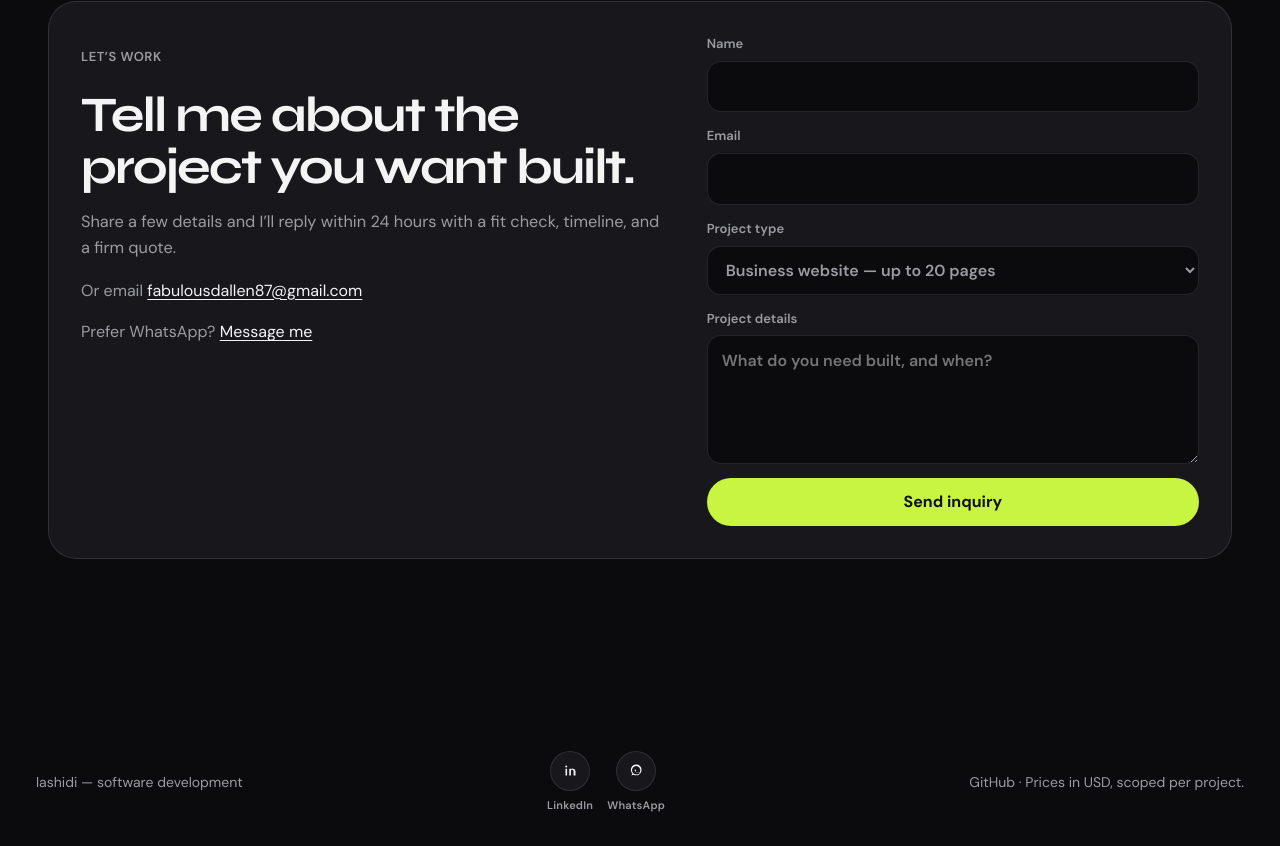
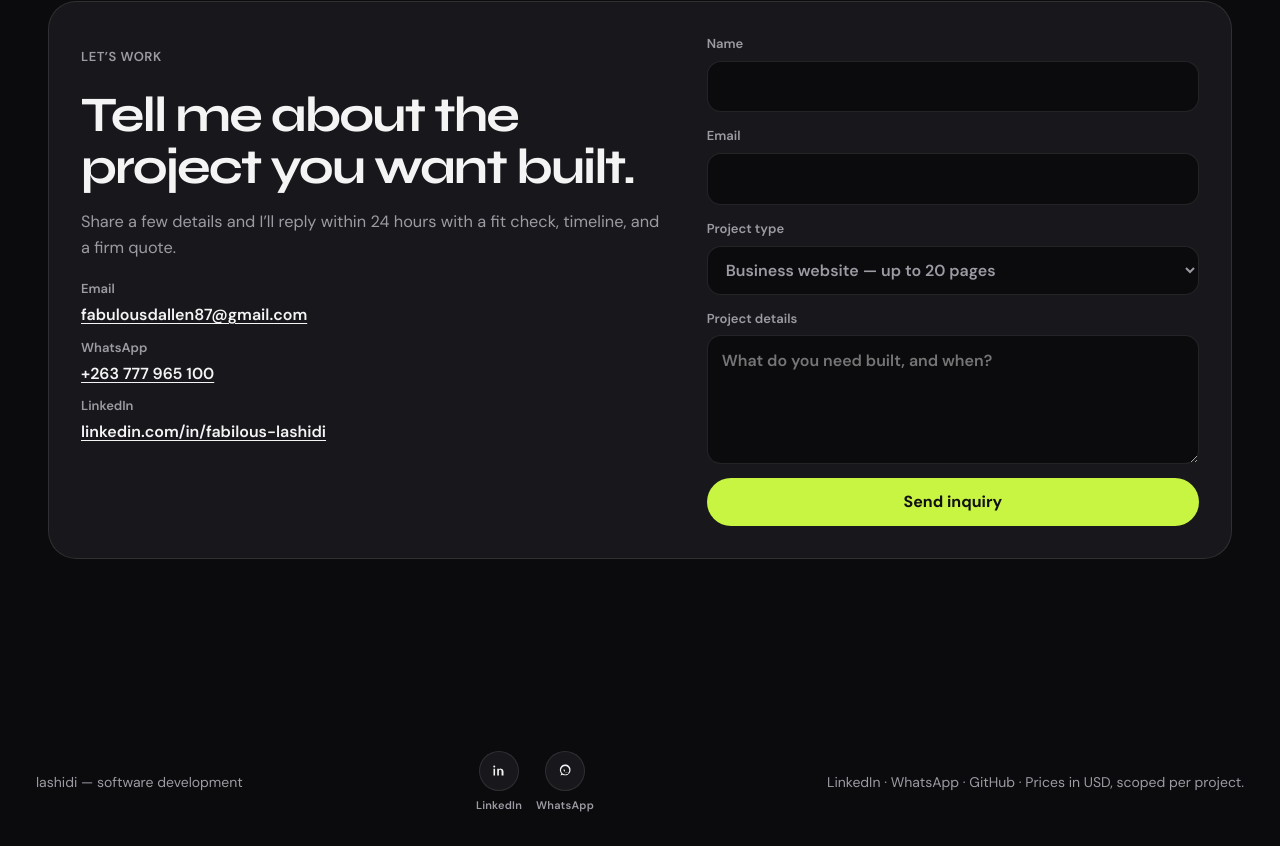
Before and after one commit to fabber04/portfolio, a plain HTML site: page index.html in a window 1280 px wide. Shown: the part 4697-5543 px from the top of the page. Drawn offline with Linux system fonts and the light colour scheme.

Commit message:
Show LinkedIn and WhatsApp as tapable contact links.
Co-authored-by: Cursor <cursoragent@cursor.com>

```diff
--- a/css/style.css
+++ b/css/style.css
@@ -864,6 +864,31 @@ a.project-card:focus-visible {
   overflow-wrap: anywhere;
 }
 
+.contact-links {
+  list-style: none;
+  margin: 18px 0 0;
+  padding: 0;
+  display: grid;
+  gap: 10px;
+}
+
+.contact-links li {
+  display: grid;
+  gap: 2px;
+  font-size: 13px;
+  font-weight: 600;
+  color: var(--muted);
+}
+
+.contact-links a {
+  color: var(--text);
+  font-size: 16px;
+  font-weight: 600;
+  text-decoration: underline;
+  text-underline-offset: 3px;
+  overflow-wrap: anywhere;
+}
+
 .contact-email a {
   color: var(--text);
   text-decoration: underline;
--- a/index.html
+++ b/index.html
@@ -210,14 +210,33 @@
             <p class="lede">
               Share a few details and I’ll reply within 24 hours with a fit check, timeline, and a firm quote.
             </p>
-            <p class="contact-email">
-              Or email
-              <a id="email-link" href="mailto:fabulousdallen87@gmail.com">fabulousdallen87@gmail.com</a>
-            </p>
-            <p class="contact-email">
-              Prefer WhatsApp?
-              <a class="js-hire" href="#contact">Message me</a>
-            </p>
+            <ul class="contact-links">
+              <li>
+                Email
+                <a id="email-link" href="mailto:fabulousdallen87@gmail.com">fabulousdallen87@gmail.com</a>
+              </li>
+              <li>
+                WhatsApp
+                <a
+                  id="whatsapp-link"
+                  class="js-hire"
+                  href="https://wa.me/263777965100"
+                  target="_blank"
+                  rel="noopener"
+                  >+263 777 965 100</a
+                >
+              </li>
+              <li>
+                LinkedIn
+                <a
+                  id="linkedin-link"
+                  href="https://www.linkedin.com/in/fabilous-lashidi-571ab0259"
+                  target="_blank"
+                  rel="noopener"
+                  >linkedin.com/in/fabilous-lashidi</a
+                >
+              </li>
+            </ul>
           </div>
 
           <form class="contact-form" id="contact-form">
@@ -257,6 +276,16 @@
       <p><span data-logo-foot>lashidi</span> — software development</p>
       <div class="social-row js-socials"></div>
       <p class="muted">
+        <a
+          id="footer-linkedin"
+          href="https://www.linkedin.com/in/fabilous-lashidi-571ab0259"
+          target="_blank"
+          rel="noopener"
+          >LinkedIn</a
+        >
+        ·
+        <a class="js-hire" href="https://wa.me/263777965100" target="_blank" rel="noopener">WhatsApp</a>
+        ·
         <a class="js-github" href="https://github.com/fabber04" target="_blank" rel="noopener">GitHub</a>
         · Prices in USD, scoped per project.
       </p>
--- a/js/main.js
+++ b/js/main.js
@@ -42,6 +42,8 @@
   const hireHref = whatsappNumber
     ? `https://wa.me/${whatsappNumber}?text=${hireMessage}`
     : "#contact";
+  const whatsappLabel = formatPhone(site.social.whatsapp);
+  const linkedinHref = site.social.linkedin || "";
 
   document.querySelectorAll(".js-hire").forEach((hire) => {
     hire.href = hireHref;
@@ -49,6 +51,19 @@
       hire.target = "_blank";
       hire.rel = "noopener";
     }
+  });
+
+  const whatsappLink = document.getElementById("whatsapp-link");
+  if (whatsappLink && hireHref.startsWith("http")) {
+    whatsappLink.href = hireHref;
+    whatsappLink.textContent = whatsappLabel;
+  }
+
+  document.querySelectorAll("#linkedin-link, #about-linkedin, #footer-linkedin").forEach((link) => {
+    if (!linkedinHref) return;
+    link.href = linkedinHref;
+    link.target = "_blank";
+    link.rel = "noopener";
   });
 
   document.querySelectorAll(".js-github").forEach((link) => {
@@ -401,6 +416,14 @@
   window.addEventListener("load", scrollToHash);
   window.addEventListener("hashchange", scrollToHash);
 
+  function formatPhone(value) {
+    const digits = String(value || "").replace(/\D/g, "");
+    if (digits.length === 12 && digits.startsWith("263")) {
+      return `+263 ${digits.slice(3, 6)} ${digits.slice(6, 9)} ${digits.slice(9)}`;
+    }
+    return digits ? `+${digits}` : String(value || "").trim();
+  }
+
   function setText(selector, value) {
     document.querySelectorAll(selector).forEach((node) => {
       node.textContent = value;
```
Also changed, not shown: about.html (+18 -2 lines).
